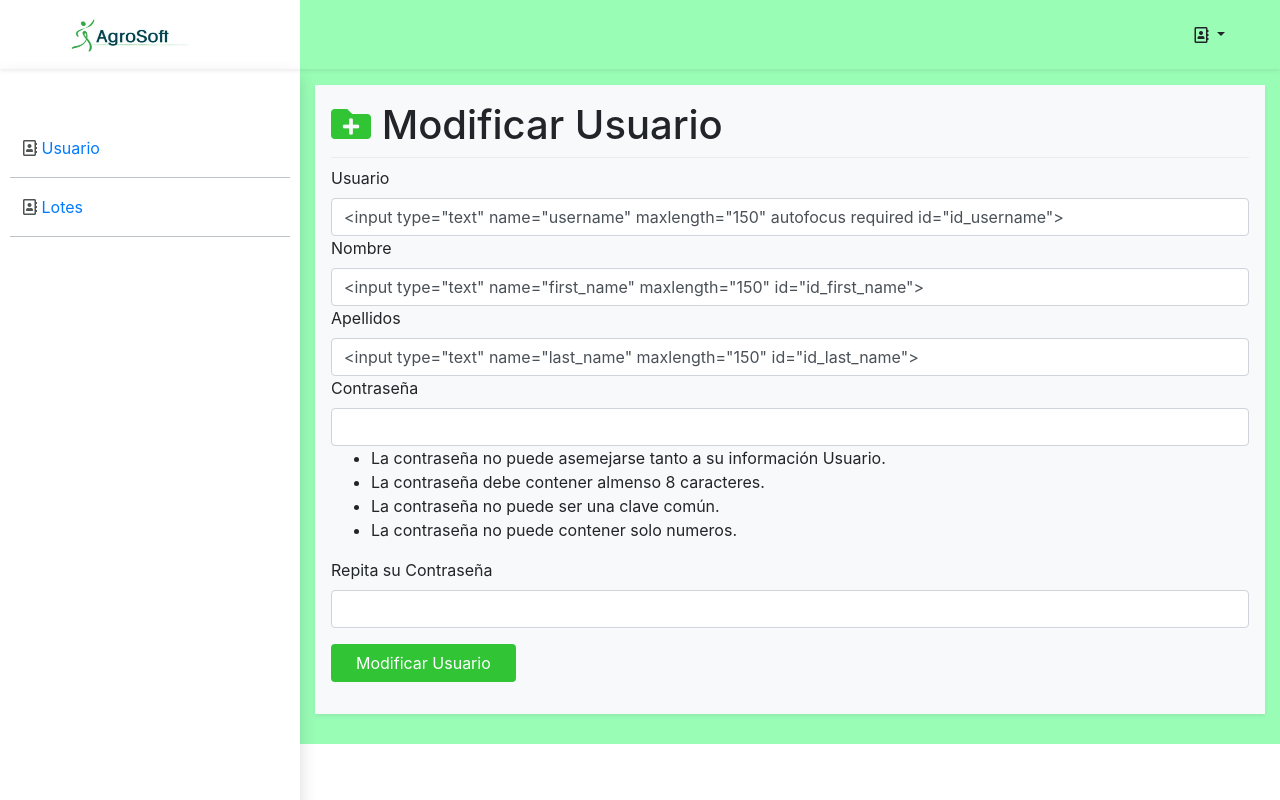
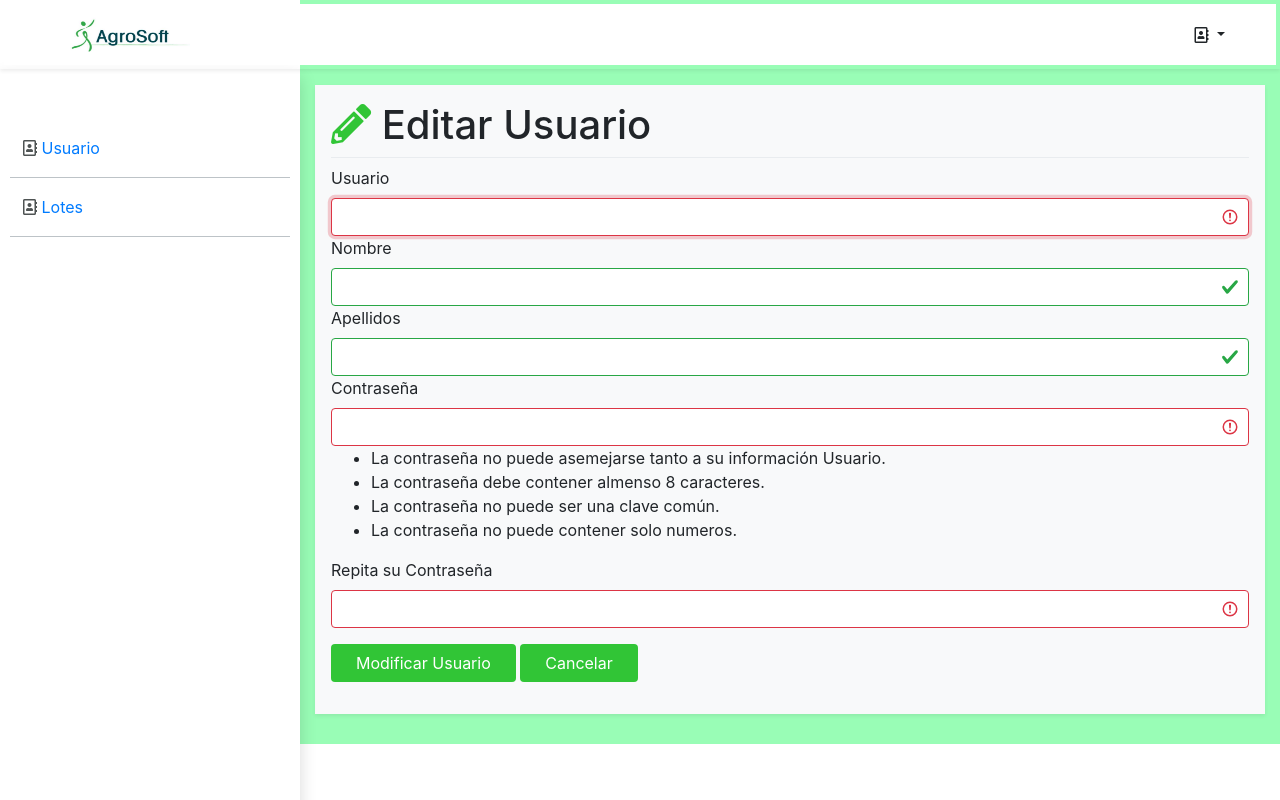
Before and after one commit to SE-RodriguezContrerasPauloCesar/Agrosoft, a Django app: template agrosoft/templates/admi/admi_editar_usuario.html in a window 1280 px wide. Run offline with Django 3.2, Linux system fonts and the light colour scheme; the template is opened without the code that fills it: values that come from a table or form of the project are taken from there, others are empty; some libraries are stand-ins or nearby versions.

Commit message:
Actualización de editar usuario

```diff
--- a/agrosoft/forms.py
+++ b/agrosoft/forms.py
@@ -8,3 +8,13 @@ class UsuarioFormulario(UserCreationForm):
     class Meta:
         model = User
         fields = ('username', 'first_name', 'last_name', 'password1', 'password2')
+    def __init__(self, *args, **kwargs):
+        super(UsuarioFormulario, self).__init__(*args, **kwargs)
+        for field in self.fields:
+            self.fields[field].widget.attrs.update(
+                {
+                    'class': 'form-control',
+                    'pattern': '^((\S+ )*\S+)?$',
+                    'title':'No poner espacios en blanco al inicio, al final o seguidos.',
+                }
+            )
--- a/agrosoft/static/css/admi.css
+++ b/agrosoft/static/css/admi.css
@@ -2,7 +2,7 @@
     padding: 0px;
     padding-right: 30px;
     padding-left: 50px;
-
+    background-color: #ffffff;
 }
 .agrosoft-notification-content,
 .agrosoft-admin-perfil {
@@ -55,7 +55,6 @@
     }
     .navbar-nav {
     display: inline-block;
-
     }
     .agrosoft-notification-content {
     position: absolute;
--- a/agrosoft/templates/admi/admi_agregar_usuario.html
+++ b/agrosoft/templates/admi/admi_agregar_usuario.html
@@ -57,6 +57,7 @@
 
                 </div>
                 <button type="submit" class="btn btn-agrosoft px-4 my-3">Agregar Usuario</button>
+                <a href="{% url 'admi_listar_usuario' %}" class="btn btn-agrosoft px-4 my-3">Cancelar</a>
             </form>
         </div>
     </div>
--- a/agrosoft/templates/admi/admi_editar_usuario.html
+++ b/agrosoft/templates/admi/admi_editar_usuario.html
@@ -5,44 +5,43 @@
     <div class="content">
         <div class="container-fluid shadow-sm bg-light p-3">
             <h1>
-                <i class="fas fa-folder-plus" style="color: #31c536"></i>
-                Modificar Usuario
+                <i class="fas fa-pencil-alt" style="color: #31c536"></i>
+                Editar Usuario
             </h1>
             <div class="dropdown-divider"></div>
-            {% if formulario.errors %}
+            {% if form.errors %}
                 <div class="alert alert-danger" role="alert">
-                    {% if formulario.username.errors %}
+                    {% if form.username.errors %}
                         <p>* Ya existe un usuario con este Usuario</p>
                     {% endif %}
                     {% for message in messages %}
                         {{ message }}
                     {% endfor %}
-                    <p>{{ formulario.first_name.errors.as_text }}</p>
-                    <p>{{ formulario.last_name.errors.as_text }}</p>
-                    <p>{{ formulario.password1.errors.as_text }}</p>
-                    <p>{{ formulario.password2.errors.as_text }}</p>
+                    <p>{{ form.first_name.errors.as_text }}</p>
+                    <p>{{ form.last_name.errors.as_text }}</p>
+                    <p>{{ form.password1.errors.as_text }}</p>
+                    <p>{{ form.password2.errors.as_text }}</p>
                 </div>
             {% endif %}
 
-            <form method="POST" action="">
+            <form method="POST" enctype="multipart/form-data" class="was-validated required">
                 {% csrf_token %}
                 <div>
                     <div>
-                        <label for="username">Usuario</label></br>
-                        <input type="text" id="username" name="username" class="form-control" value='{{form.username}}'>
+                        <label for="username">Usuario</label>
+                        {{form.username}}
                     </div>
-
                     <div>
                         <label for="firts_name">Nombre</label></br>
-                        <input type="text" id="first_name" name="first_name" value='{{form.first_name}}' class="form-control">
+                        {{form.first_name}}
                     </div>
                     <div>
                         <label for="last_name">Apellidos</label></br>
-                        <input type="text" id="last_name" name="last_name" class="form-control" value='{{form.last_name}}'>
+                        {{form.last_name}}
                     </div>
                     <div>
                         <label for="password1">Contraseña</label></br>
-                        <input type="password" id="password1" name="password1" class="form-control">
+                        {{form.password1}}
                     </div>
                     <ul>
                         <li>La contraseña no puede asemejarse tanto a su información Usuario.</li>
@@ -52,15 +51,16 @@
                     </ul>
                     <div>
                         <label for="password2">Repita su Contraseña</label></br>
-                        <input type="password" id="password2" name="password2" class="form-control">
+                        {{form.password2}}
                     </div>
 
                 </div>
                 <button type="submit" class="btn btn-agrosoft px-4 my-3">Modificar Usuario</button>
+                <a href="{% url 'admi_listar_usuario' %}" class="btn btn-agrosoft px-4 my-3">Cancelar</a>
             </form>
+
         </div>
     </div>
 </div>
 
-</form>
 {% endblock %}
--- a/agrosoft/views.py
+++ b/agrosoft/views.py
@@ -90,5 +90,6 @@ def admi_editar_usuario(request, usuario_id):
         }
         if form.is_valid():
             form.save()
+            messages.info(request, 'Usuario actualizado')
             return redirect('admi_home')
     return render(request, 'admi/admi_editar_usuario.html', context)
```
Also changed, not shown: agrosoft/models.py (+8 -0 lines), agrosoft/templates/admi/admi_home.html (+13 -2 lines).
